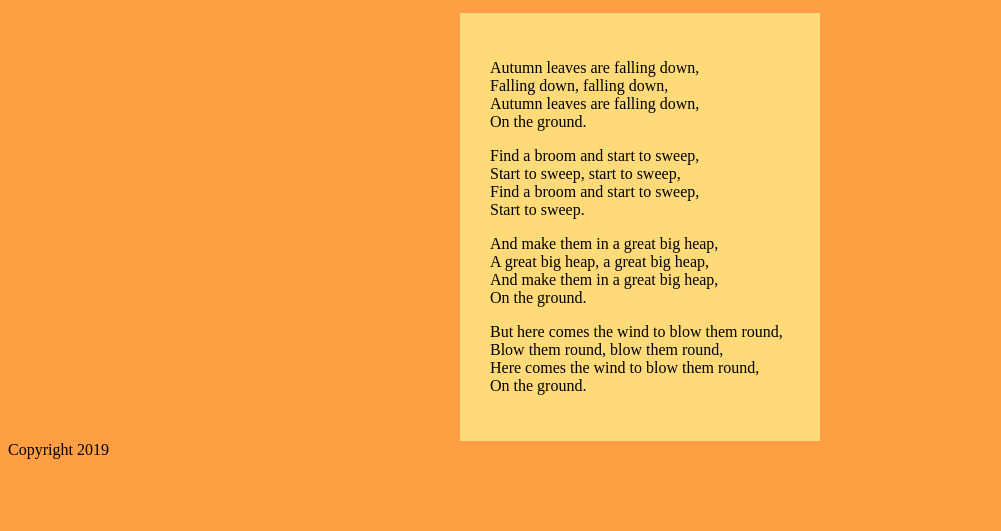
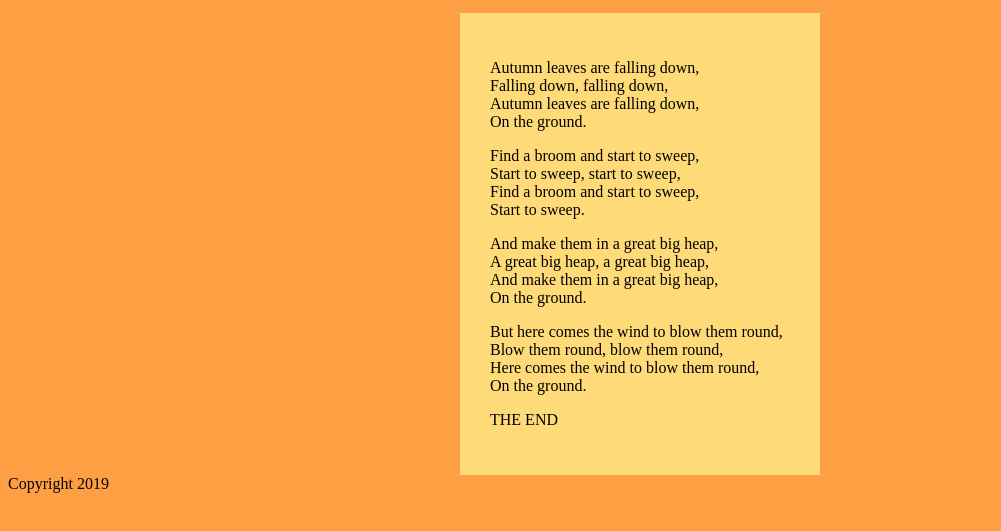
Before and after one commit to majeranek85/zad-4.4, a plain HTML site: page index.html in a window 1280 px wide. Shown: the part 101-632 px from the top of the page, without its empty margins (0-1001 px from the left). Drawn offline with Linux system fonts and the light colour scheme.

Commit message:
Add last paragraph in lyric

```diff
--- a/index.html
+++ b/index.html
@@ -15,6 +15,7 @@
       <p>Find a broom and start to sweep,<br>Start to sweep, start to sweep,<br>Find a broom and start to sweep,<br>Start to sweep.</p>
       <p>And make them in a great big heap,<br>A great big heap, a great big heap,<br>And make them in a great big heap,<br>On the ground.</p>
       <p>But here comes the wind to blow them round,<br>Blow them round, blow them round,<br>Here comes the wind to blow them round,<br>On the ground.</p>
+      <p> THE END</p>
     </section>
     <footer>Copyright 2019</footer>
 
```
